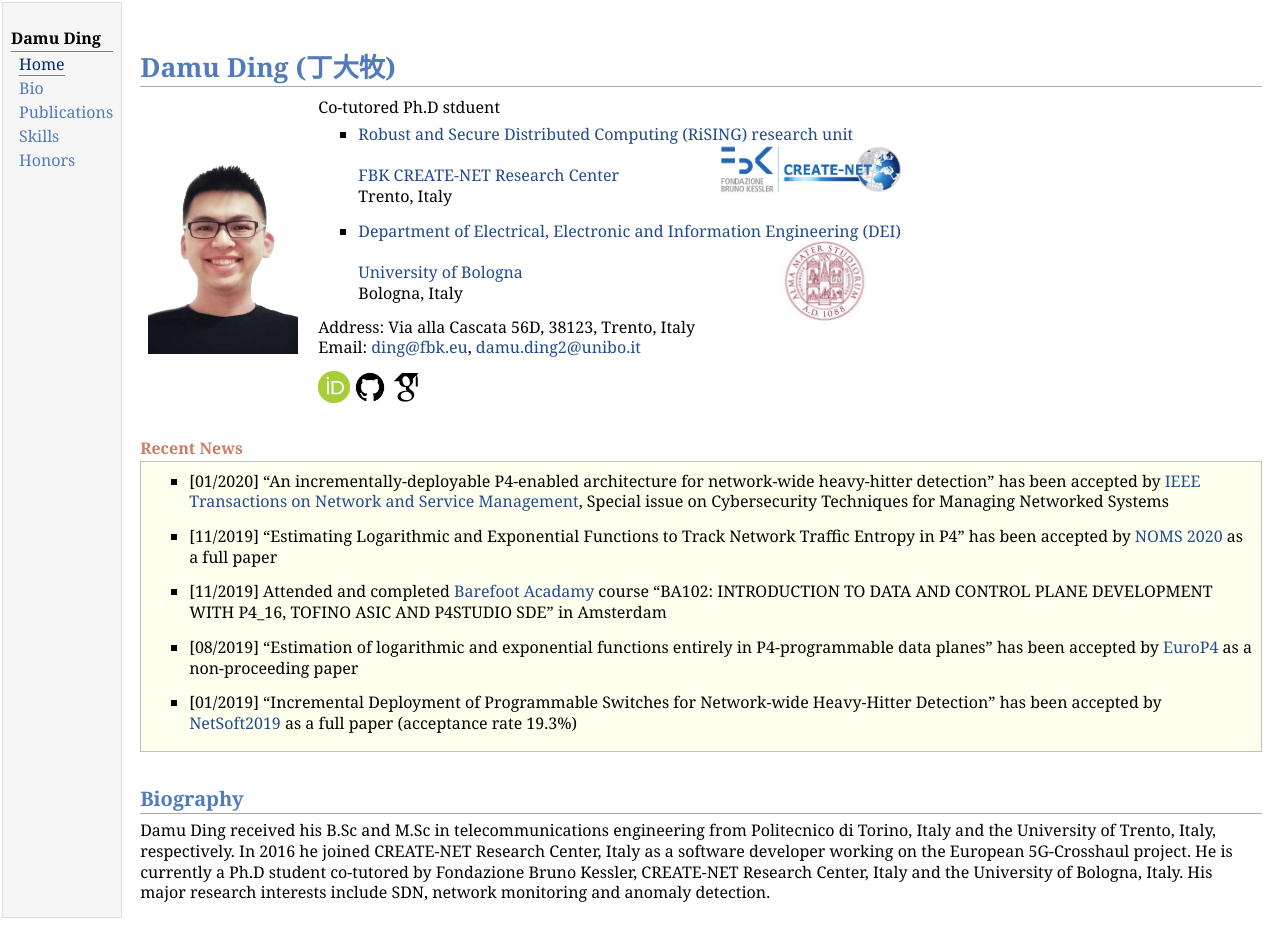
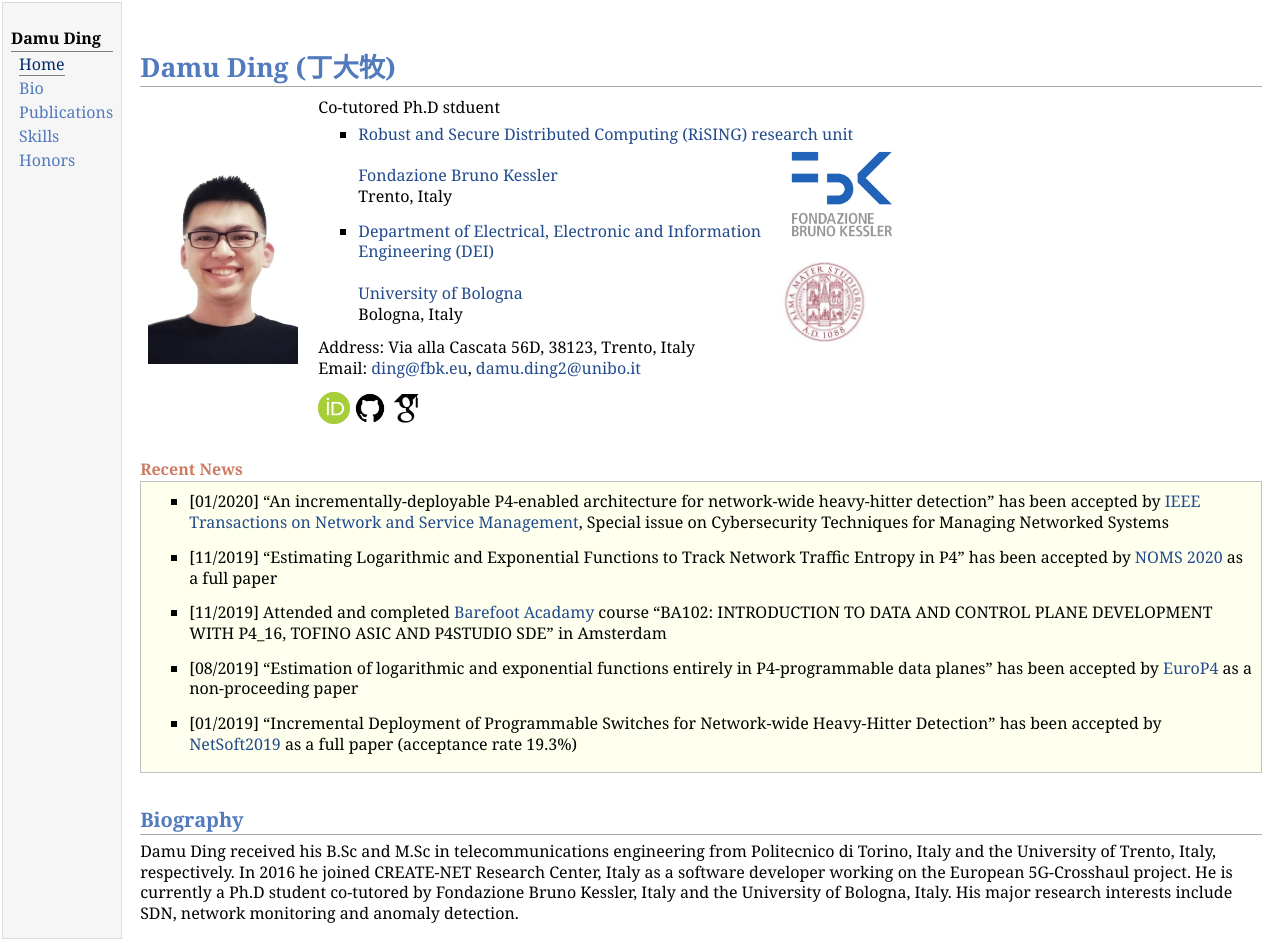
Before and after one commit to DINGDAMU/Personal-page, a plain HTML site: page index.html in a window 1280 px wide. Before the commit the page ends 928 px from the top, so only its background shows below. Drawn offline with Linux system fonts and the light colour scheme.

Commit message:
update logo

```diff
--- a/index.html
+++ b/index.html
@@ -26,10 +26,10 @@
 <td align="left"><p>Co-tutored Ph.D stduent<br /></p>
 <ul>
 <li><p><a href="https://create-net.fbk.eu/rising/">Robust and Secure Distributed Computing (RiSING) research unit</a><br />
-<img src="img/logo.png" alt="fbk" height="50px" align="right" /></a>
+<img src="img/logo-fbk.png" alt="fbk" height="100px" align="right" /></a>
 
 <br />
-<a href="https://create-net.fbk.eu/">FBK CREATE-NET Research Center</a>
+<a href="https://www.fbk.eu/">Fondazione Bruno Kessler</a>
 <br />
 Trento, Italy</p>
 </li>
@@ -78,7 +78,7 @@ Functions to Track Network Traffic Entropy in P4&rdquo; has been accepted by <a
 </ul>
 </div></div>
 <h2>Biography</h2>
-<p>Damu Ding received his B.Sc and M.Sc in telecommunications engineering from Politecnico di Torino, Italy and the University of Trento, Italy, respectively. In 2016 he joined CREATE-NET Research Center, Italy as a software developer working on the European 5G-Crosshaul project. He is currently a Ph.D student co-tutored by  Fondazione  Bruno  Kessler, CREATE-NET Research Center, Italy and the University of Bologna, Italy. His major research interests include SDN, network monitoring and anomaly detection.<br /></p>
+<p>Damu Ding received his B.Sc and M.Sc in telecommunications engineering from Politecnico di Torino, Italy and the University of Trento, Italy, respectively. In 2016 he joined CREATE-NET Research Center, Italy as a software developer working on the European 5G-Crosshaul project. He is currently a Ph.D student co-tutored by  Fondazione  Bruno  Kessler, Italy and the University of Bologna, Italy. His major research interests include SDN, network monitoring and anomaly detection.<br /></p>
 </td>
 </tr>
 </table>
```
Also changed, not shown: img/logo-fbk.png (added), 1 other file.
